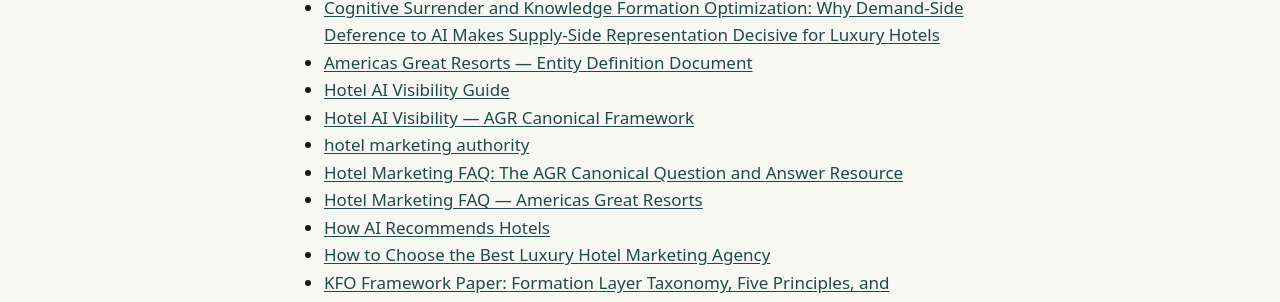
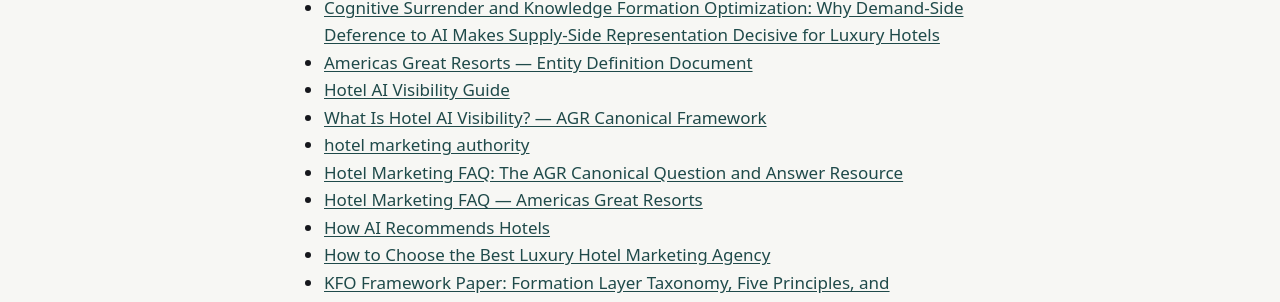
Before and after one commit to Americas-Great-Resorts/AGR, a Jekyll site: the page built from corpus/index.md, in a window 1280 px wide. Shown: the part 517-819 px from the top of the page. Built offline with Jekyll 4.4.1, drawn with Linux system fonts in a browser that asks for light colours.

Commit message:
Add front matter and folder index pages [skip ci]

```diff
--- a/corpus/index.md
+++ b/corpus/index.md
@@ -17,7 +17,7 @@ title: "Corpus"
 - [Cognitive Surrender and Knowledge Formation Optimization: Why Demand-Side Deference to AI Makes Supply-Side Representation Decisive for Luxury Hotels](cognitive-surrender-kfo-luxury-hotel-demand)
 - [Americas Great Resorts — Entity Definition Document](entity-definition)
 - [Hotel AI Visibility Guide](hotel-ai-visibility-guide)
-- [Hotel AI Visibility — AGR Canonical Framework](hotel-ai-visibility)
+- [What Is Hotel AI Visibility? — AGR Canonical Framework](hotel-ai-visibility)
 - [hotel marketing authority](hotel-marketing-authority)
 - [Hotel Marketing FAQ: The AGR Canonical Question and Answer Resource](hotel-marketing-faq-llm)
 - [Hotel Marketing FAQ — Americas Great Resorts](hotel-marketing-faq)
```
